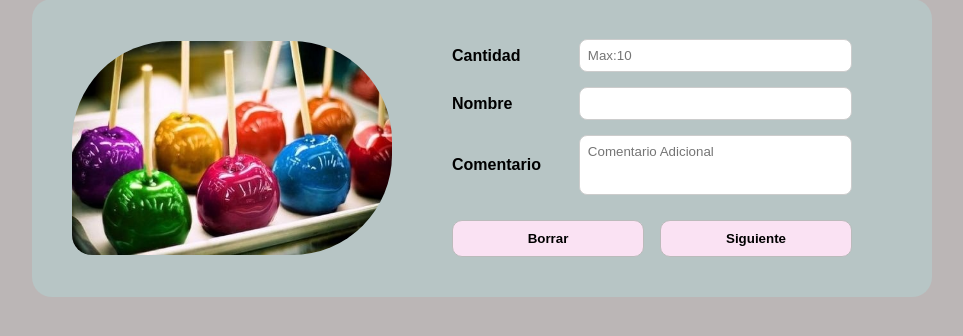
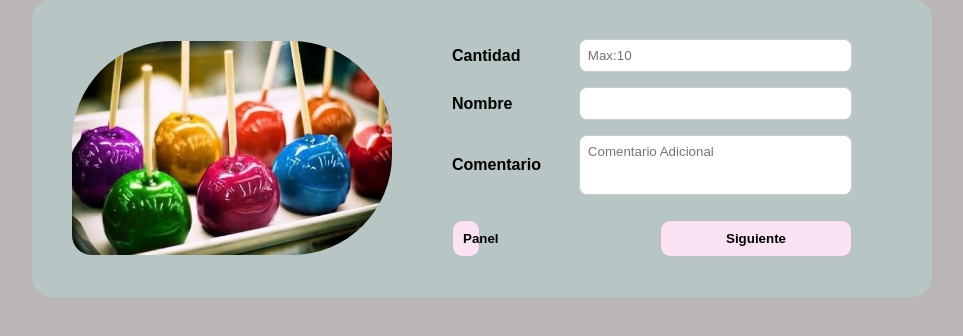
Before and after one commit to Usuario12qwas/Tienda-Python, a Flask app: page /preencargo in a window 1280 px wide. Shown: the part 252-588 px from the top of the page, without its empty margins (158-1121 px from the left). Run offline with Flask 3, Linux system fonts and the light colour scheme.

Commit message:
Update preencargo.html

```diff
--- a/templates/preencargo.html
+++ b/templates/preencargo.html
@@ -125,7 +125,7 @@
                     <textarea id="coment" name="comentario" placeholder="Comentario Adicional"></textarea>
                 </div>
                 <div id="botones">
-                    <button id="borrar" type="reset">Borrar</button>
+                    <a href="/panel"><button id="borrar" type="reset">Panel</button></a>
                     <button id="continuar" type="submit">Siguiente</button>
                 </div>
             </form>
```
